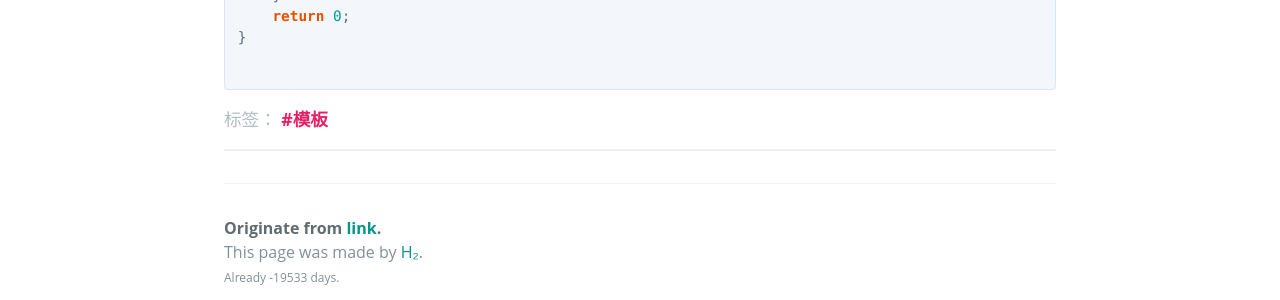
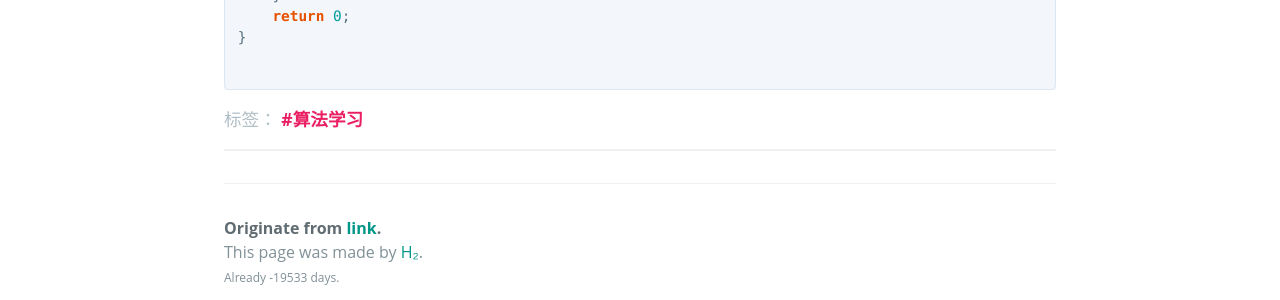
Before and after one commit to BuaaCzx/BuaaCzx.github.io, a Jekyll site: the page built from _posts/2023-7-3-模板 质数判断,质因数分解.md, in a window 1280 px wide and 900 px high, scrolled down 4141 px. Shown: the part 564-864 px from the top of the window. Built offline with Jekyll 4.4.1, drawn with Linux system fonts in a browser that asks for light colours; some web fonts are replaced; formulas are drawn with MathJax 3.

Commit message:
Update 2023-7-3-模板 质数判断,质因数分解.md

```diff
--- a/_posts/2023-7-3-模板 质数判断,质因数分解.md
+++ b/_posts/2023-7-3-模板 质数判断,质因数分解.md
@@ -1,7 +1,7 @@
 ---
 layout: post
 title: 模板 质数判断，质因数分解
-tags: 模板
+tags: 算法学习
 ---
 
 ## 质数判断：Miller Rabin
```
